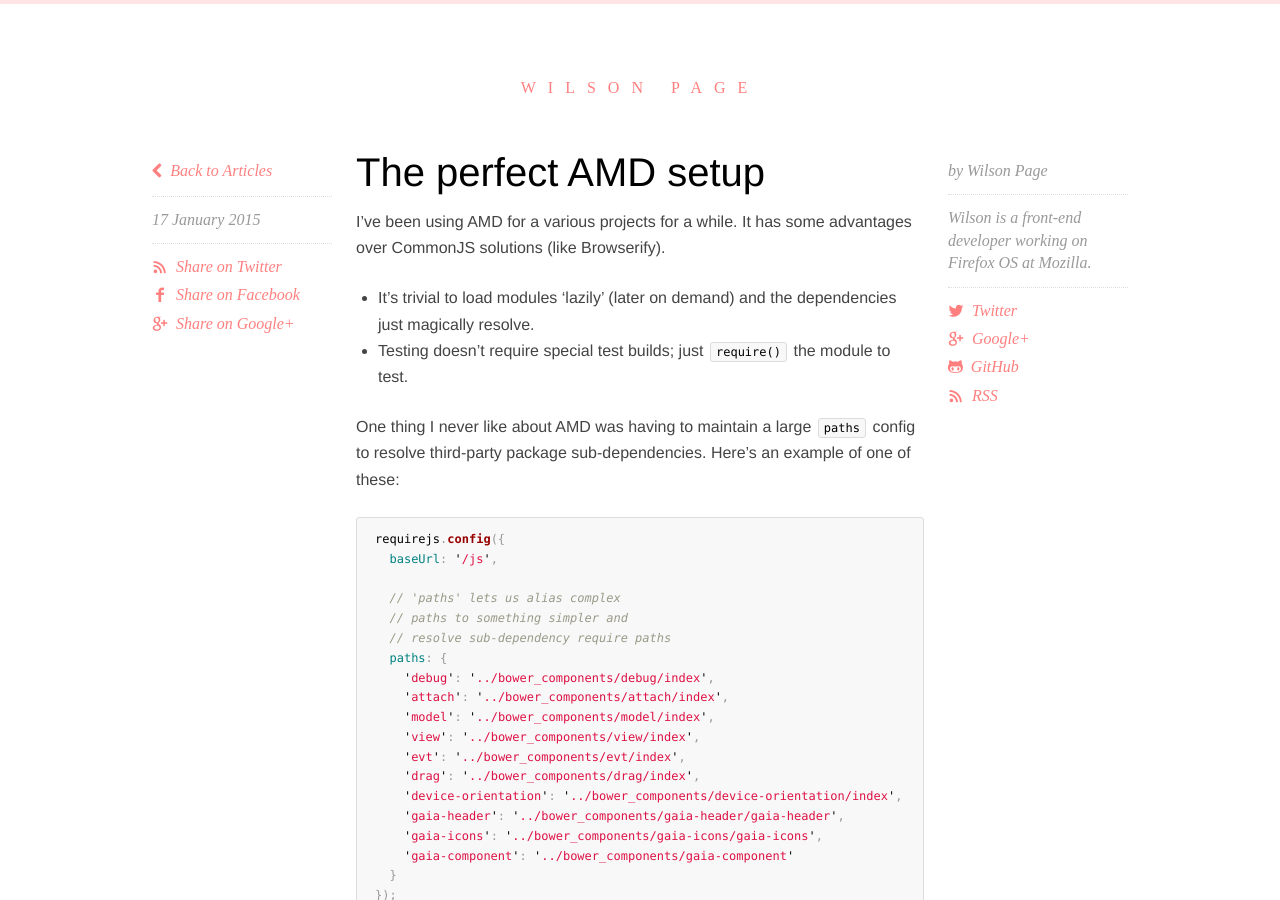
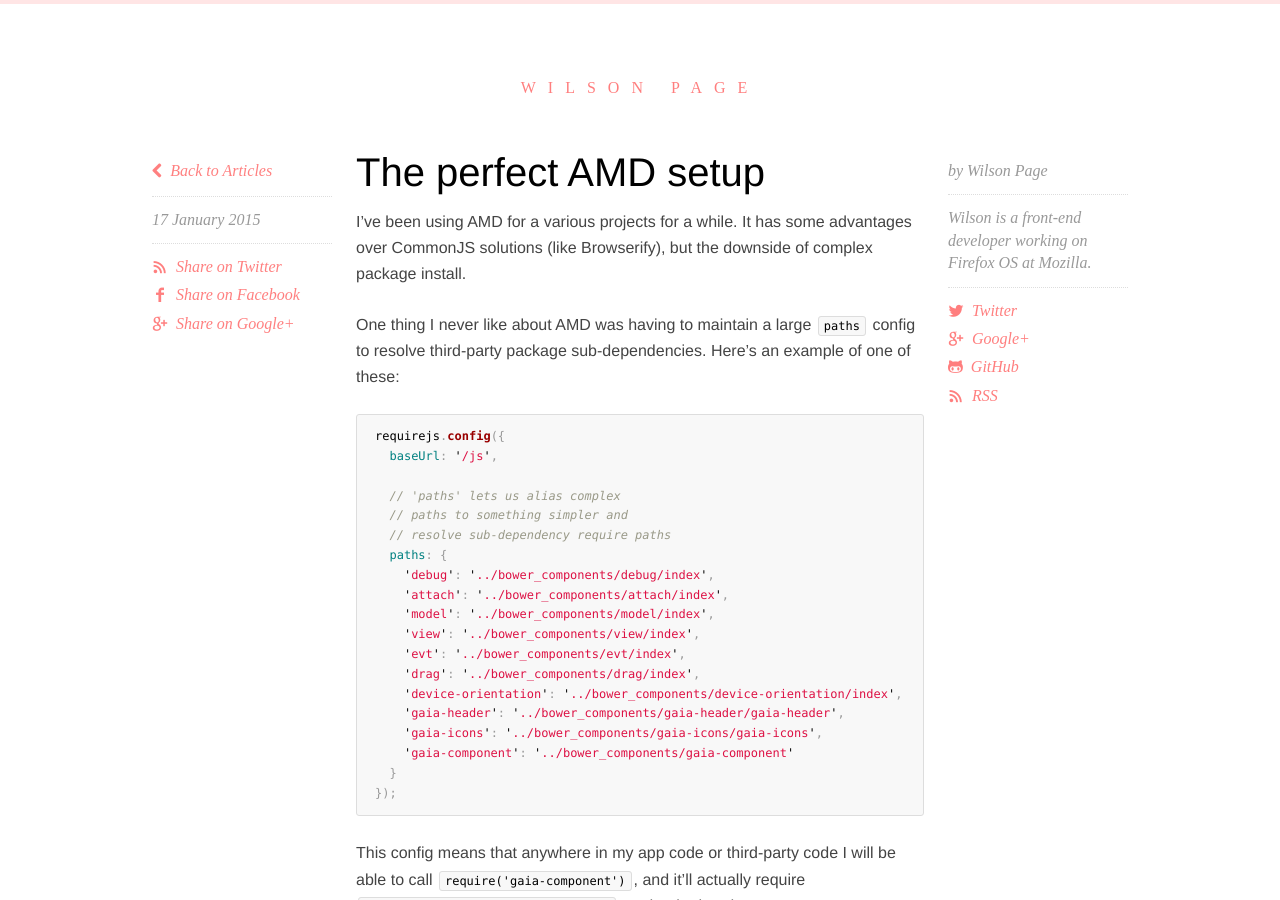
Before and after one commit to wilsonpage/blog, a Jekyll site: the page built from _posts/2015-01-17-the-perfect-amd-setup.markdown, in a window 1280 px wide and 900 px high. Built offline with Jekyll 4.4.1, drawn with Linux system fonts in a browser that asks for light colours; Markdown is read by kramdown in place of the engine named in the settings; comment, search, counter and statistics services are not loaded.

Commit message:
Intro tweak

```diff
--- a/_posts/2015-01-17-the-perfect-amd-setup.markdown
+++ b/_posts/2015-01-17-the-perfect-amd-setup.markdown
@@ -5,10 +5,7 @@ date: 2015-01-17 12:00:00
 tags: javascript modules
 ---
 
-I've been using AMD for a various projects for a while. It has some advantages over CommonJS solutions (like Browserify).
-
-- It's trivial to load modules 'lazily' (later on demand) and the dependencies just magically resolve.
-- Testing doesn't require special test builds; just `require()` the module to test.
+I've been using AMD for a various projects for a while. It has some advantages over CommonJS solutions (like Browserify), but the downside of complex package install.
 
 One thing I never like about AMD was having to maintain a large `paths` config to resolve third-party package sub-dependencies. Here's an example of one of these:
 
```
